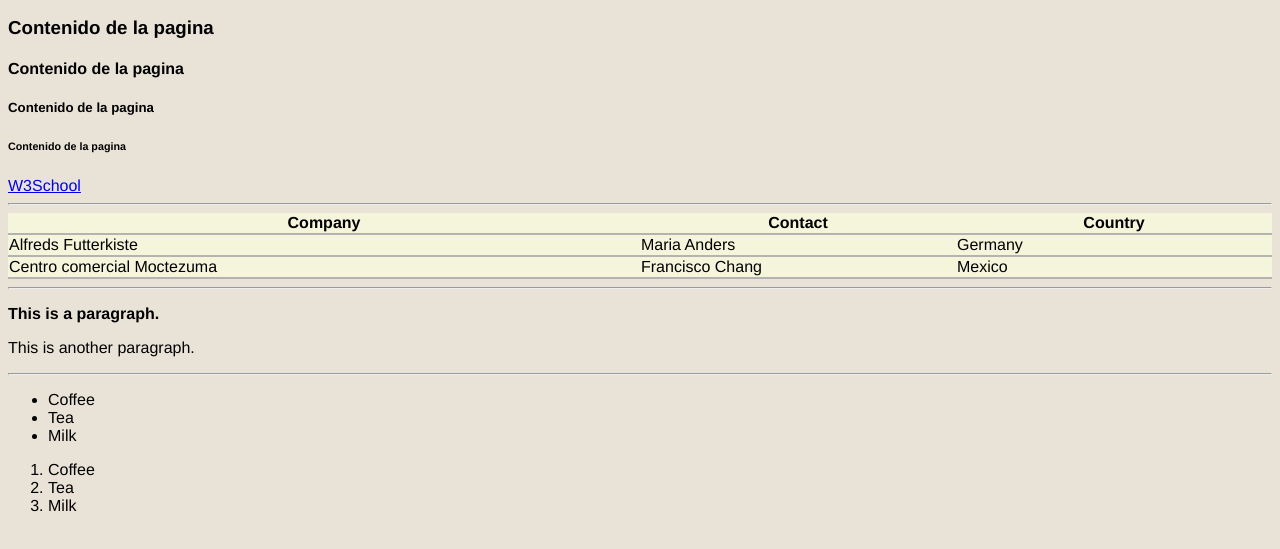
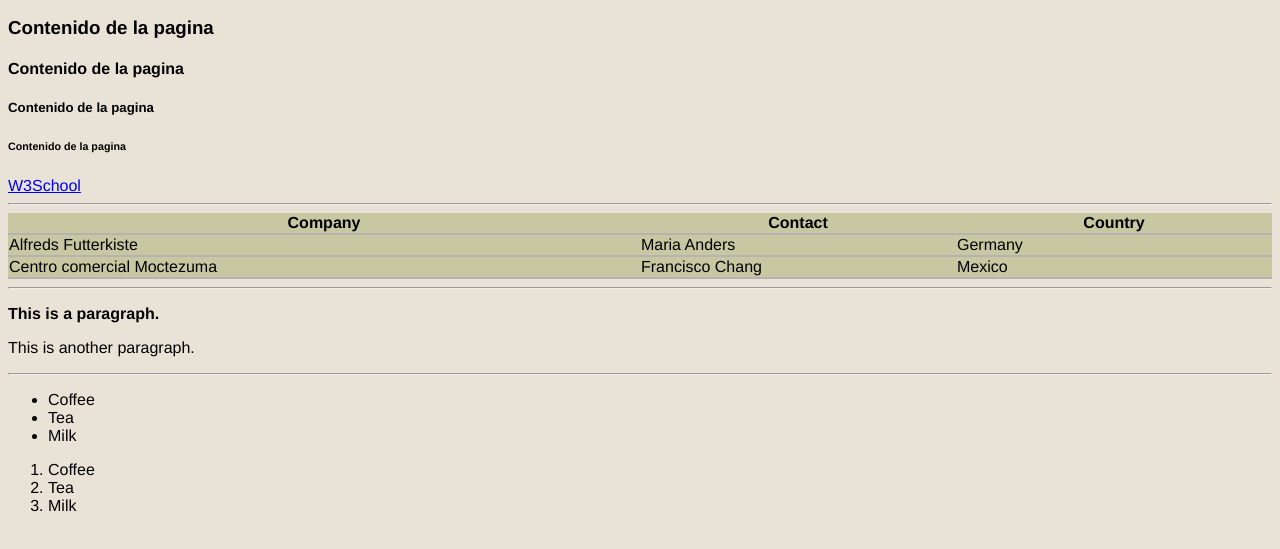
Before and after one commit to meuz/frontend2, a plain HTML site: page index.html in a window 1280 px wide. Shown: the part 111-660 px from the top of the page. Drawn offline with Linux system fonts and the light colour scheme; grey boxes are pictures that could not be loaded.

Commit message:
actualizacion 2

```diff
--- a/index.html
+++ b/index.html
@@ -3,7 +3,7 @@
     <head>
         <meta charset="UTF-8">
         <meta name="viewport" content="width=device-width, initial-scale=1.0">
-        <title>Página HTML</title>
+        <title>Página HTML para practicar</title>
         <style>
             body {
                 background-color: rgb(233, 227, 215);
@@ -14,7 +14,7 @@
             }
             tr {
                 border-bottom: 2px solid #b6b2b2;
-                background-color:beige;
+                background-color:rgb(199, 199, 162);
             }
             tr:hover {
                 background-color:rgb(225, 240, 250);
```
